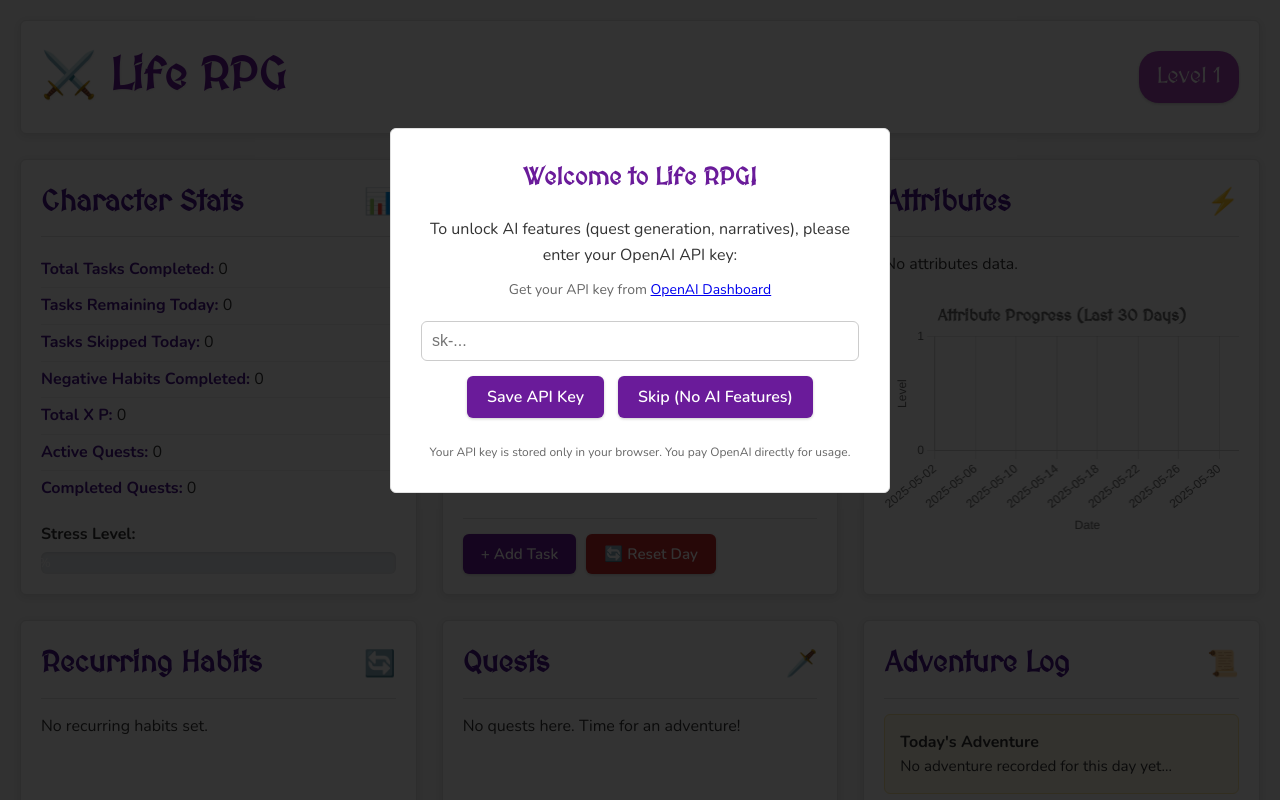
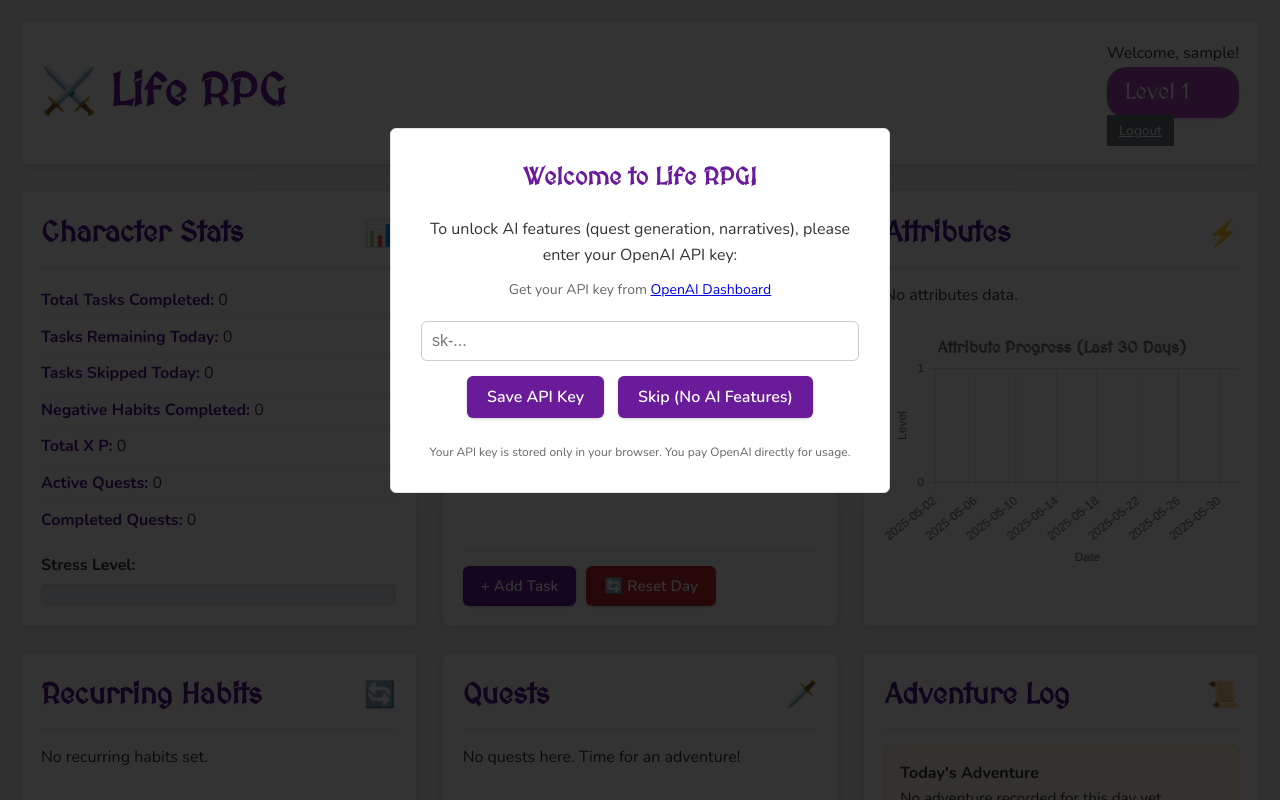
Before and after one commit to Laz627/life-rpg, a Flask app: page / in a window 1280 px wide. Run offline with Flask 3, Linux system fonts and the light colour scheme; the visitor is signed in with stand-in values (Sample User, id 1); data that the repository does not hold is empty.

Commit message:
Update index.html

```diff
--- a/templates/index.html
+++ b/templates/index.html
@@ -29,7 +29,11 @@
     <div class="container">
         <header>
             <h1>⚔️ Life RPG</h1>
-            <div id="character-level" class="character-level-badge">Level 1</div>
+            <div class="header-right">
+                <span class="username">Welcome, {{ user.username }}!</span>
+                <div id="character-level" class="character-level-badge">Level 1</div>
+                <a href="{{ url_for('logout') }}" class="btn-secondary btn-small">Logout</a>
+            </div>
         </header>
 
         <main class="dashboard">
```
